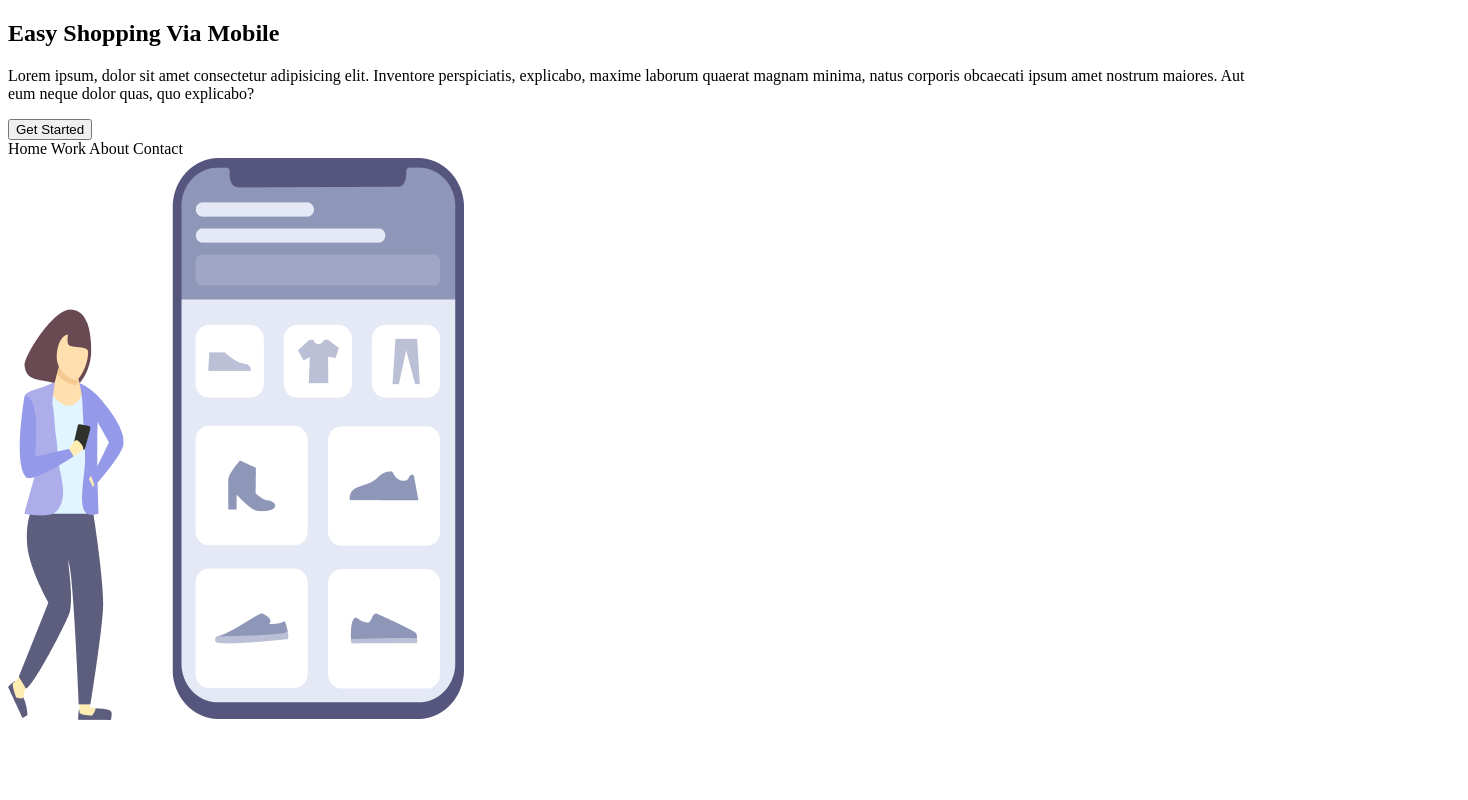
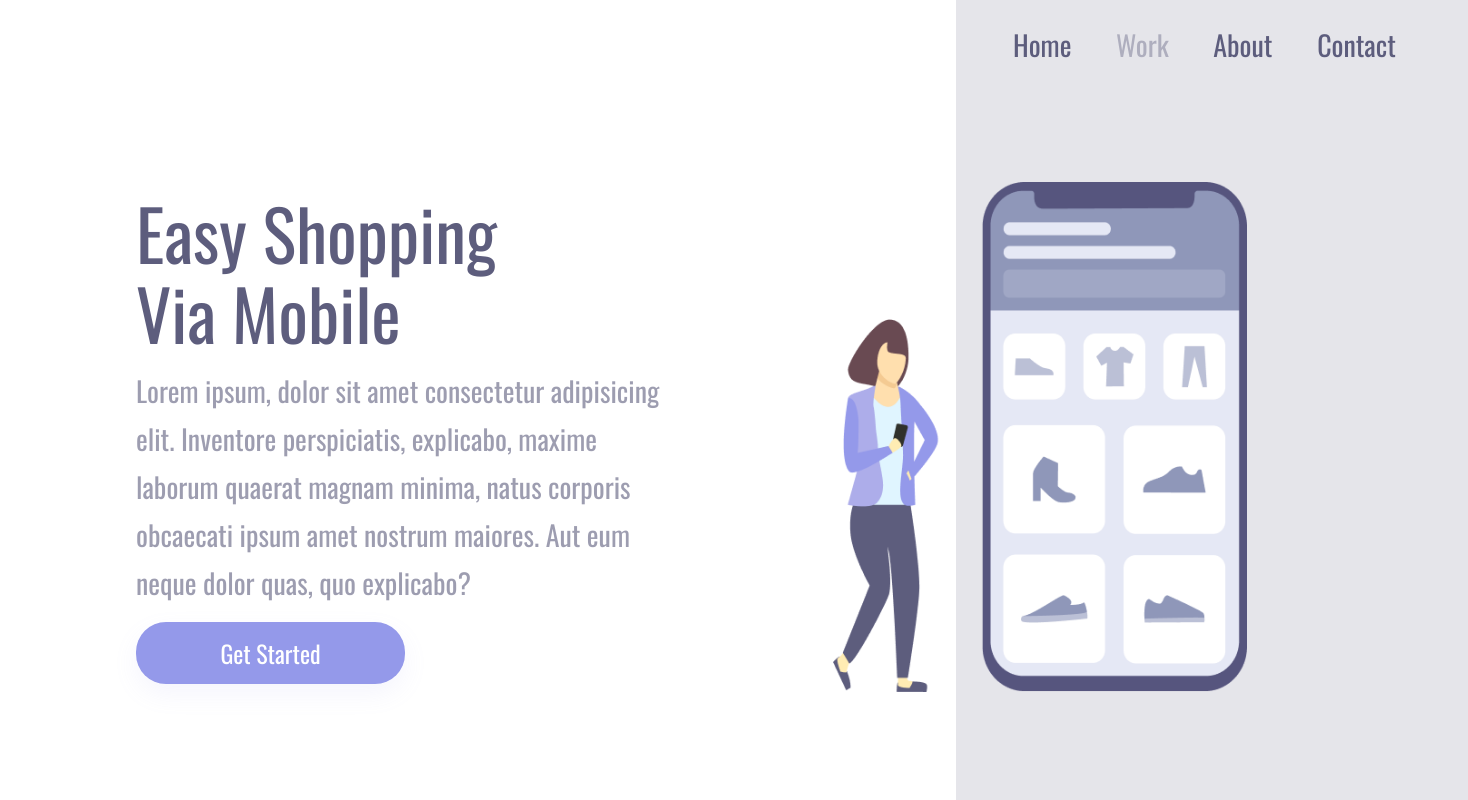
Before and after one commit to MarcosChave/projeto-2, a plain HTML site: page index.html in a window 1280 px wide. Shown: the whole page, 1468 px wide, since content can reach past the window. Drawn offline with nearby package versions, Linux system fonts and the light colour scheme.

Commit message:
alteração do href

```diff
--- a/index.html
+++ b/index.html
@@ -5,7 +5,7 @@
     <meta http-equiv="X-UA-Compatible" content="IE=edge" />
     <meta name="viewport" content="width=device-width, initial-scale=1.0" />
     <title>Projeto - Responsivo</title>
-    <link href="./projeto2 c cell.css" rel="stylesheet" />
+    <link href="./styles.css" rel="stylesheet" />
     <link rel="preconnect" href="https://fonts.googleapis.com" />
     <link rel="preconnect" href="https://fonts.gstatic.com" crossorigin />
     <link
```
